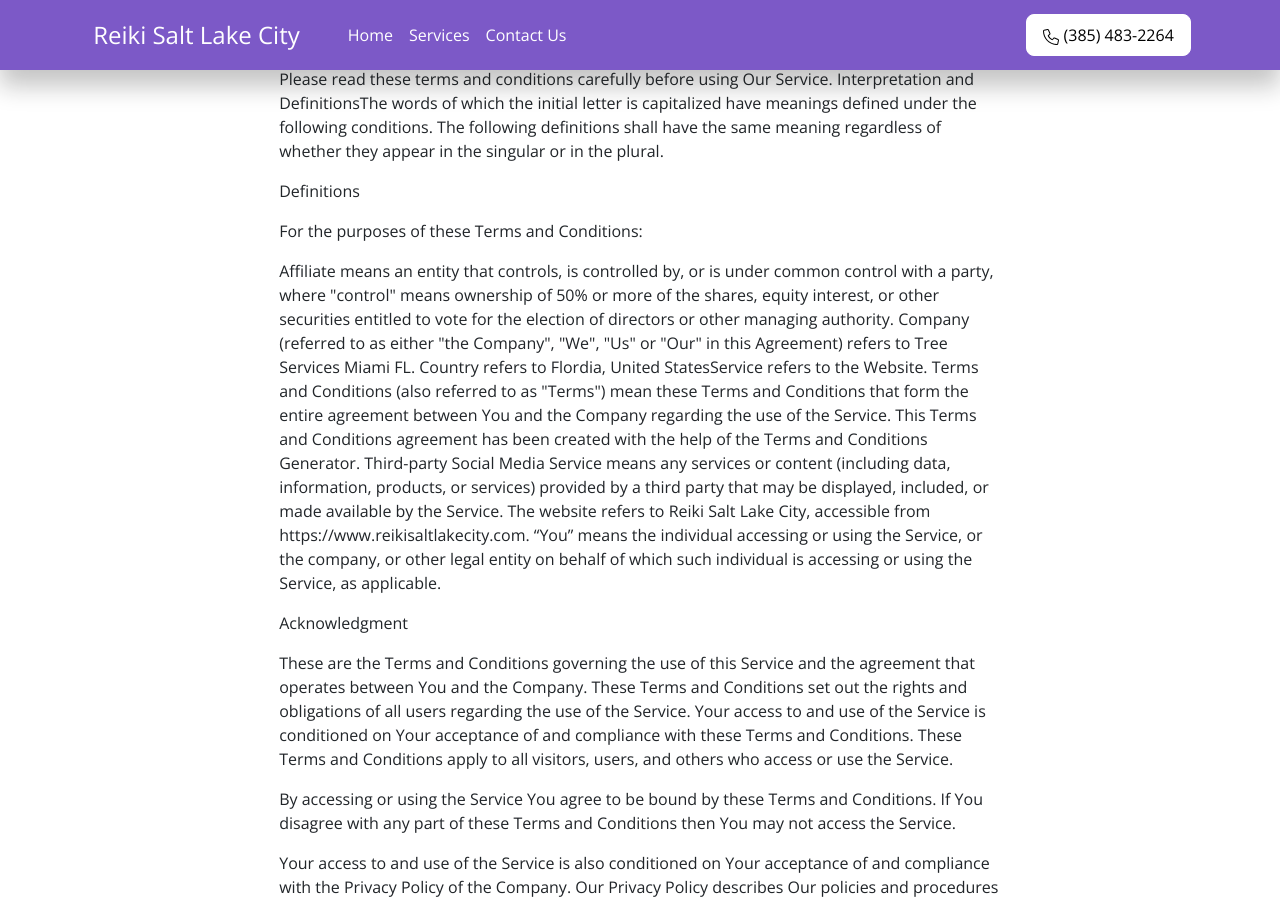
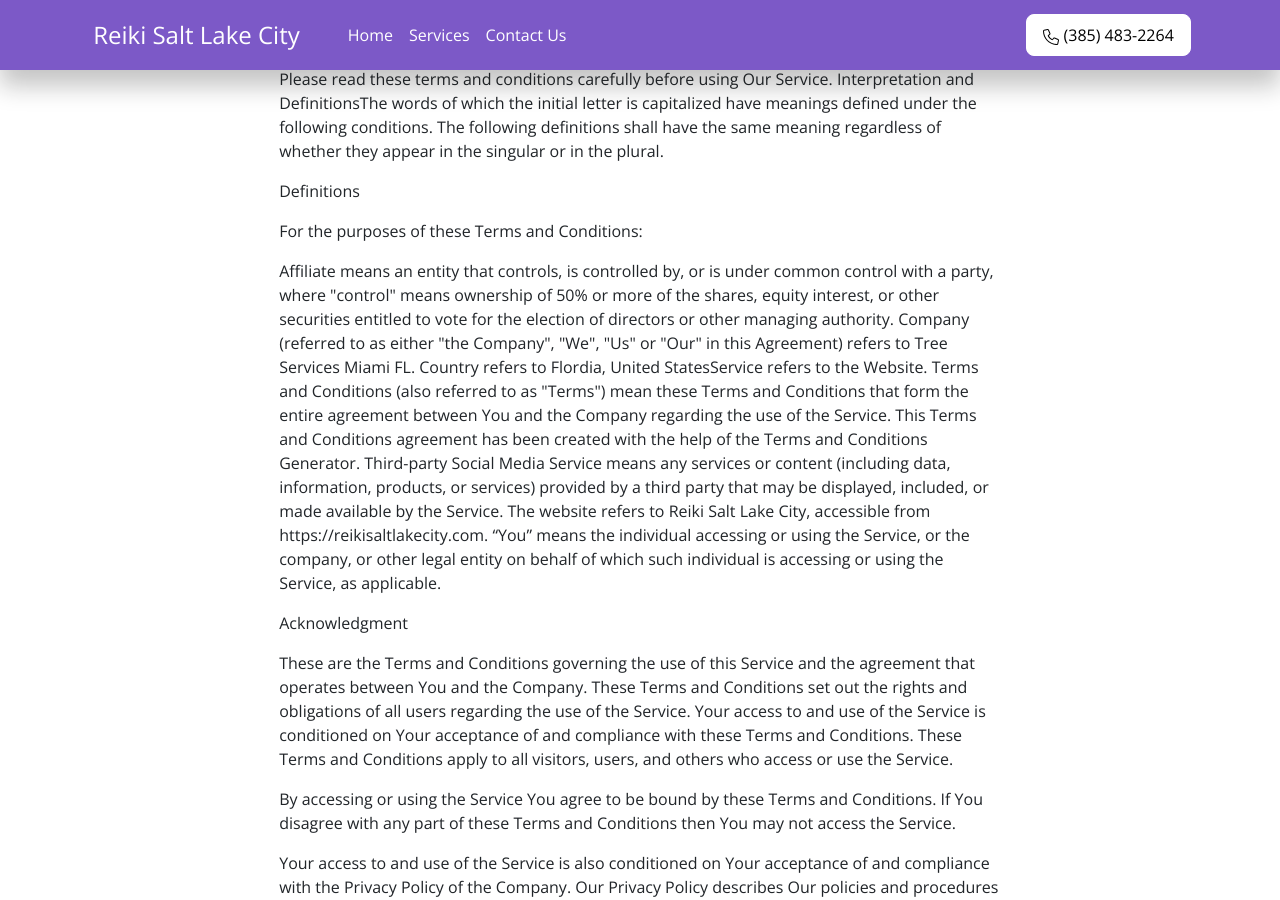
Before and after one commit to naccrat/reiki-slc, a Jekyll site: the page built from terms-of-service.html, in a window 1280 px wide and 900 px high, scrolled down 312 px. Built offline with Jekyll 4.4.1, drawn with Linux system fonts in a browser that asks for light colours; some of the changed lines change nothing that is shown.

Commit message:
config fix

```diff
--- a/_config.yml
+++ b/_config.yml
@@ -1,4 +1,4 @@
-url: "https://www.reikisaltlakecity.com"
+url: "https://reikisaltlakecity.com"
 title: Reiki Salt Lake City
 phone: (385) 483-2264
 
--- a/_includes/head.html
+++ b/_includes/head.html
@@ -14,8 +14,8 @@
 
   <meta charset="utf-8">
   <meta name="viewport" content="width=device-width,initial-scale=1,shrink-to-fit=no">
+  <title>{{ page.title }} | {{ site.title }}</title>
   <meta name="description" content="{{ page.meta_description}}">
-  <title>{{ page.title }} | {{ site.title }}</title>
   <link rel="stylesheet" href="{{ site.url }}/css/theme.css">
   <link rel="preconnect" href="https://fonts.googleapis.com">
   <link rel="preconnect" href="https://fonts.gstatic.com" crossorigin>
```
Also changed, not shown: 18 other files.
